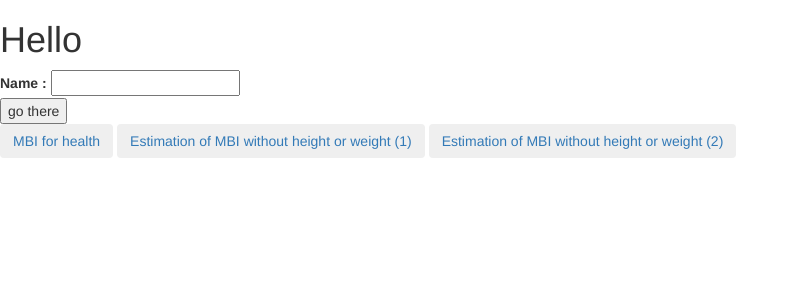
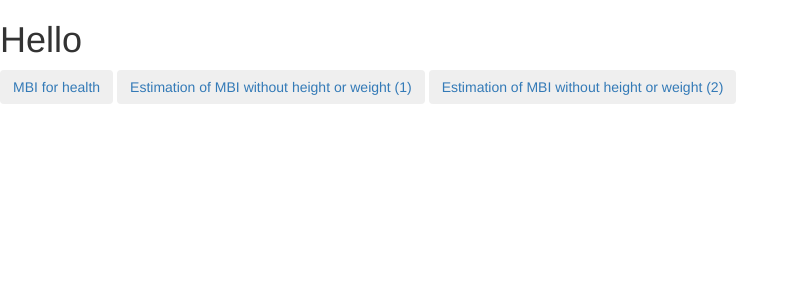
Before and after one commit to TowerOfFailure/WebsiteProjectPython, a Flask app: page / in a window 1280 px wide. Shown: the top 300 px of the page, without its empty margins (0-799 px from the left). Run offline with Flask 2, Linux system fonts and the light colour scheme; some libraries are stand-ins or nearby versions.

Commit message:
Removing the useless part

```diff
--- a/Templates/InputsTest.html
+++ b/Templates/InputsTest.html
@@ -6,13 +6,6 @@
 
 {% block body%}
 	<h1>Hello {{name | upper}}</h1>
-	<form action="/" method="POST">
-	<div>
-		<label for="ex2">Name :</label>
-		<input id="ex2" type="text" name="indiv_name">
-	</div>
-	<input type="submit" value="go there">
-	</form>
 	<button class="btn btn-outline-secondary" type="button" id="button-addon1">
 		<a href="/infos1">MBI for health</a>
 	</button>
```
Also changed, not shown: Templates/untitled.txt (deleted).
